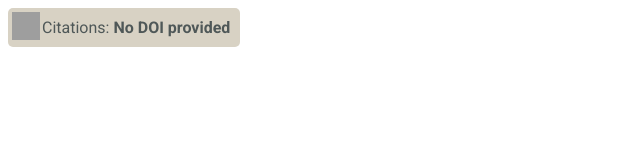
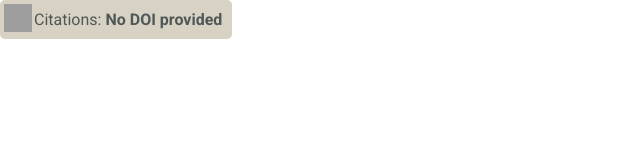
Before and after one commit to HoBeom/custom-widget, a website: page crossref/doi.html in a window 1280 px wide. Shown: the whole page, without its empty margins (0-640 px from the left). Drawn offline with Linux system fonts and the light colour scheme; grey boxes are pictures that could not be loaded.

Commit message:
ADD style body margin zero

```diff
--- a/crossref/doi.html
+++ b/crossref/doi.html
@@ -5,6 +5,9 @@
 <title>Citation Badge with doi param</title>
 <link href="https://fonts.googleapis.com/css2?family=Roboto:wght@400;700&display=swap" rel="stylesheet">
 <style>
+    body {
+        margin: 0;
+    }
     #widget {
         font-family: 'Roboto', sans-serif;
         font-size: 16px;
```
Also changed, not shown: crossref/index.html (+3 -0 lines), stackoverflow/index.html (+3 -0 lines).
